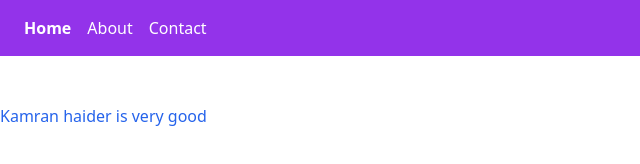
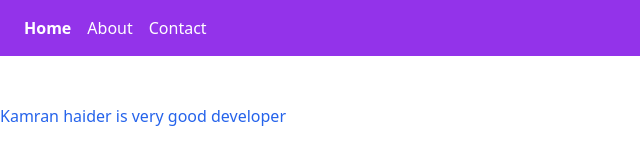
Before and after one commit to kamranhaider786/InternshipTasks, a website: page index.html in a window 1280 px wide. Shown: the full height of the page, 0-640 px from the left. Drawn offline with nearby package versions, Linux system fonts and the light colour scheme.

Commit message:
First Commit

```diff
--- a/index.html
+++ b/index.html
@@ -17,7 +17,7 @@
         </nav>
         <div class="container">
             <h1 class="text-blue-600 my-12">
-                Kamran haider is very good
+                Kamran haider is very good developer
             </h1>
         </div>
     </body>
```
